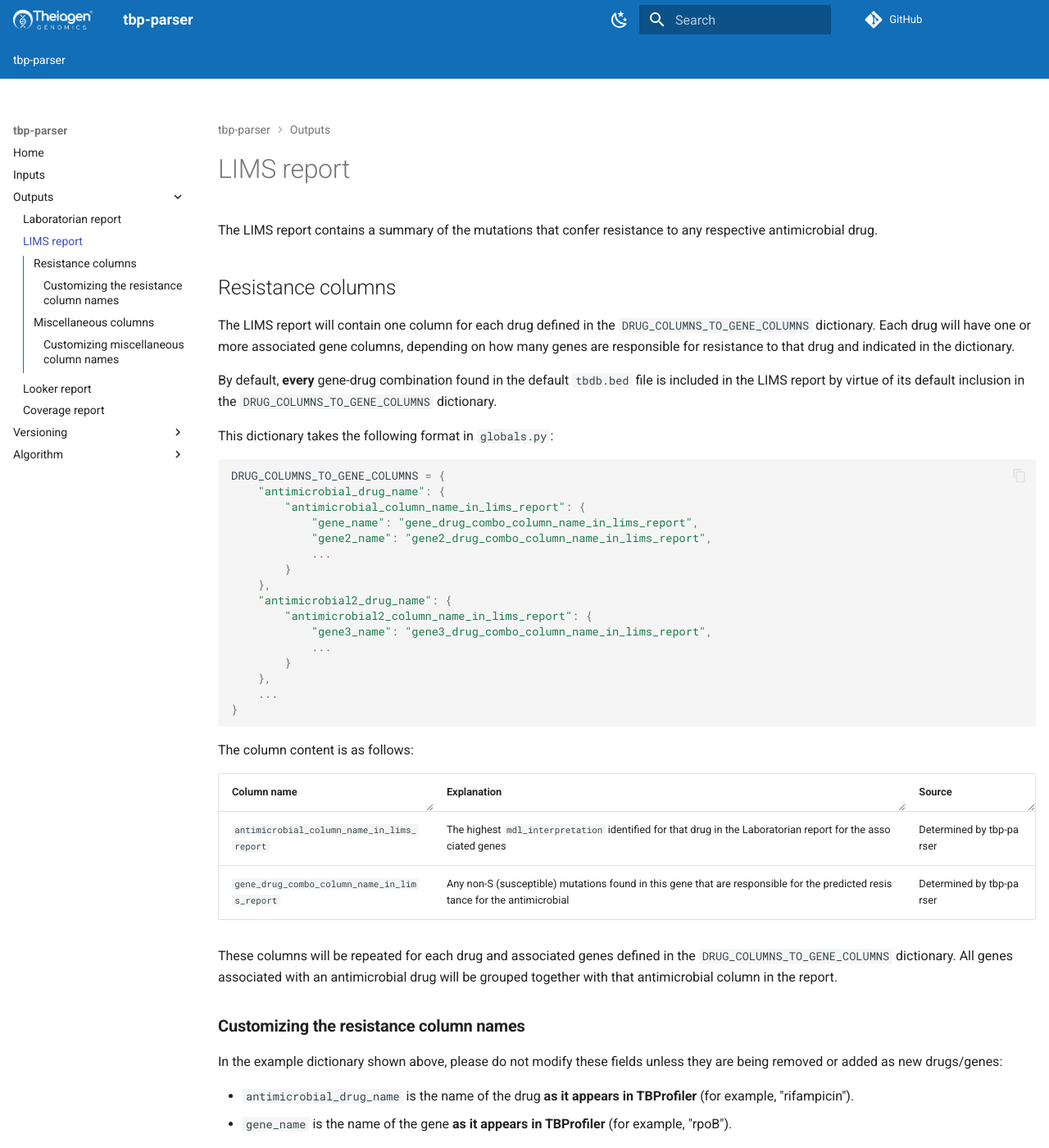
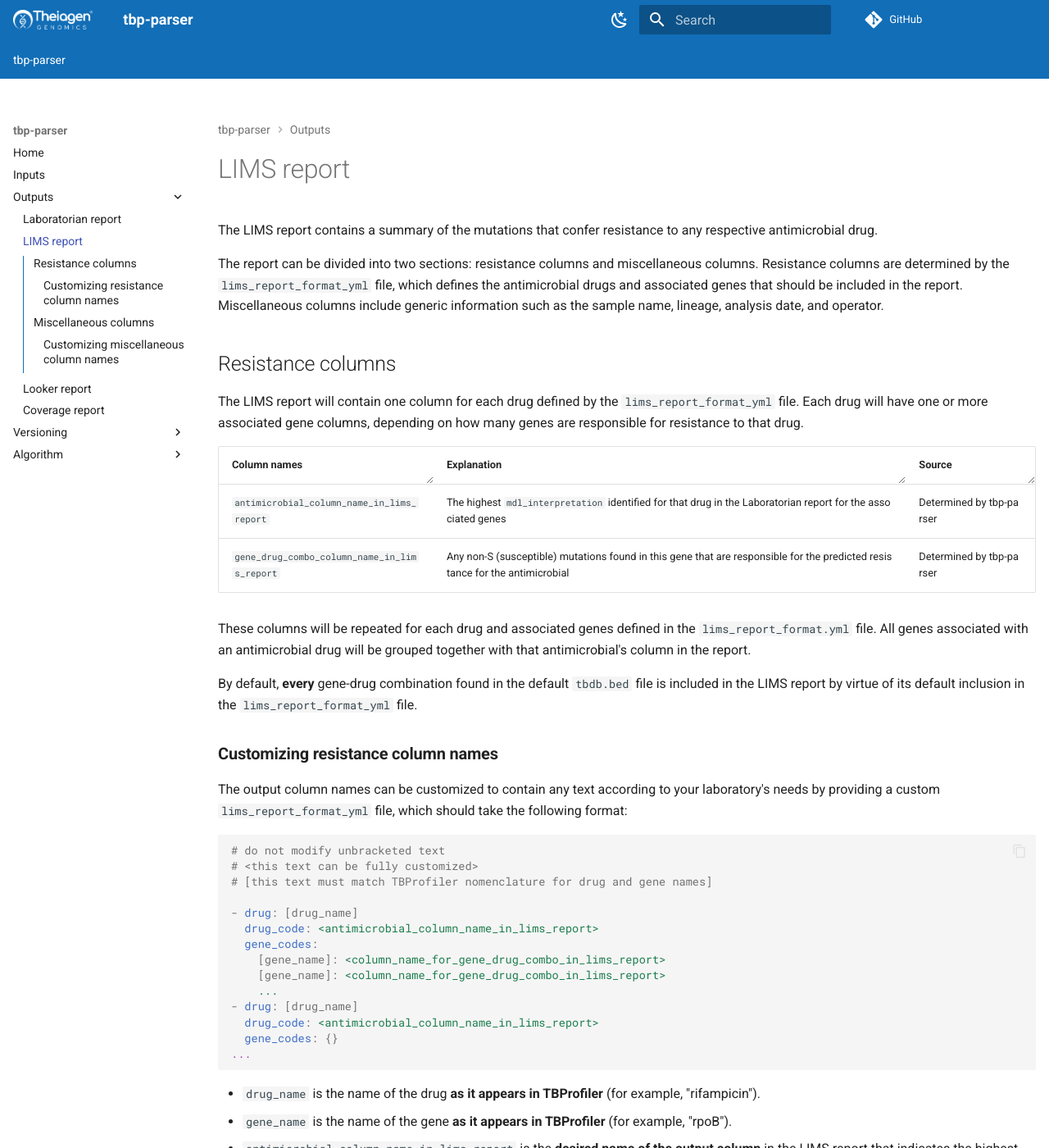
Before and after one commit to theiagen/tbp-parser, an MkDocs documentation site: the page built from docs/outputs/lims.md, in a window 1280 px wide and 1400 px high. Shown: the whole window at 82% size. Built offline with MkDocs 1.6.1 and Material for MkDocs 9.7.7, drawn with Linux system fonts in a browser that asks for light colours; comment, search, counter and statistics services are not loaded; the version menu is left out; some of the changed text lies outside the part shown.

Commit message:
doc changes

````diff
--- a/docs/outputs/lims.md
+++ b/docs/outputs/lims.md
@@ -4,66 +4,61 @@ title: LIMS Report
 
 The LIMS report contains a summary of the mutations that confer resistance to any respective antimicrobial drug.
 
+The report can be divided into two sections: resistance columns and miscellaneous columns. Resistance columns are determined by the `lims_report_format_yml` file, which defines the antimicrobial drugs and associated genes that should be included in the report. Miscellaneous columns include generic information such as the sample name, lineage, analysis date, and operator.
+
 ## Resistance columns
 
-The LIMS report will contain one column for each drug defined in the `DRUG_COLUMNS_TO_GENE_COLUMNS` dictionary. Each drug will have one or more associated gene columns, depending on how many genes are responsible for resistance to that drug and indicated in the dictionary.
+The LIMS report will contain one column for each drug defined by the `lims_report_format_yml` file. Each drug will have one or more associated gene columns, depending on how many genes are responsible for resistance to that drug.
 
-By default, **every** gene-drug combination found in the default `tbdb.bed` file is included in the LIMS report by virtue of its default inclusion in the `DRUG_COLUMNS_TO_GENE_COLUMNS` dictionary.
-
-This dictionary takes the following format in `globals.py`:
-
-```python
-DRUG_COLUMNS_TO_GENE_COLUMNS = {
-    "antimicrobial_drug_name": {
-        "antimicrobial_column_name_in_lims_report": {
-            "gene_name": "gene_drug_combo_column_name_in_lims_report",
-            "gene2_name": "gene2_drug_combo_column_name_in_lims_report",
-            ...
-        }
-    },
-    "antimicrobial2_drug_name": {
-        "antimicrobial2_column_name_in_lims_report": {
-            "gene3_name": "gene3_drug_combo_column_name_in_lims_report",
-            ...
-        }
-    },
-    ...
-}
-```
-
-The column content is as follows:
-
-| Column name  | Explanation | Source |
+| Column names  | Explanation | Source |
 | --- | --- | --- |
 | `antimicrobial_column_name_in_lims_report` | The highest `mdl_interpretation` identified for that drug in the Laboratorian report for the associated genes | Determined by tbp-parser |
 | `gene_drug_combo_column_name_in_lims_report` | Any non-S (susceptible) mutations found in this gene that are responsible for the predicted resistance for the antimicrobial | Determined by tbp-parser |
 
-These columns will be repeated for each drug and associated genes defined in the `DRUG_COLUMNS_TO_GENE_COLUMNS` dictionary. All genes associated with an antimicrobial drug will be grouped together with that antimicrobial column in the report.
+These columns will be repeated for each drug and associated genes defined in the `lims_report_format.yml` file. All genes associated with an antimicrobial drug will be grouped together with that antimicrobial's column in the report.
 
-### **Customizing the resistance column names**
+By default, **every** gene-drug combination found in the default `tbdb.bed` file is included in the LIMS report by virtue of its default inclusion in the `lims_report_format_yml` file.
 
-In the example dictionary shown above, please do not modify these fields unless they are being removed or added as new drugs/genes:
+### **Customizing resistance column names**
 
-- `antimicrobial_drug_name` is the name of the drug **as it appears in TBProfiler** (for example, "rifampicin").
-- `gene_name` is the name of the gene **as it appears in TBProfiler** (for example, "rpoB").
-
-However, the following fields can be customized to contain any text according to your laboratory's needs:
-
-- `antimicrobial_column_name_in_lims_report` is the **desired name of the output column** in the LIMS report that indicates the highest resistance interpretation for that drug (for example, "RIF_RESISTANCE").
-- `gene_drug_combo_column_name_in_lims_report` is the **desired name of the output column** in the LIMS report that indicates any mutations found in that gene that are responsible for the predicted resistance for that drug (for example, "RIF_RPOB_MUTATIONS").
-
-To overwrite this dictionary in a configuration file, use the following format:
+The output column names can be customized to contain any text according to your laboratory's needs by providing a custom `lims_report_format_yml` file, which should take the following format:
 
 ```yaml
-DRUG_COLUMNS_TO_GENE_COLUMNS:
-    rifampicin: # do not modify this text
-        RIF_RESISTANCE: # this is the column name for the antimicrobial
-            rpoB: RIF_RPOB_MUTATIONS # do not modify rpoB, but modify RIF_RPOB_MUTATIONS as needed
-    linezolid:
-        LZD_RESISTANCE:
-            rrl: LZD_RRL_MUTATIONS
-            rplC: LZD_RPLC_MUTATIONS
+# do not modify unbracketed text
+# <this text can be fully customized>
+# [this text must match TBProfiler nomenclature for drug and gene names]
+
+- drug: [drug_name]
+  drug_code: <antimicrobial_column_name_in_lims_report>
+  gene_codes:
+    [gene_name]: <column_name_for_gene_drug_combo_in_lims_report>
+    [gene_name]: <column_name_for_gene_drug_combo_in_lims_report>
     ...
+- drug: [drug_name]
+  drug_code: <antimicrobial_column_name_in_lims_report>
+  gene_codes: {}
+...
+```
+
+- `drug_name` is the name of the drug **as it appears in TBProfiler** (for example, "rifampicin").
+- `gene_name` is the name of the gene **as it appears in TBProfiler** (for example, "rpoB").
+- `antimicrobial_column_name_in_lims_report` is the **desired name of the output column** in the LIMS report that indicates the highest resistance interpretation for that drug (for example, "RIF_RESISTANCE").
+- `column_name_for_gene_drug_combo_in_lims_report` is the **desired name of the output column** in the LIMS report that indicates any mutations found in that gene that are responsible for the predicted resistance for that drug (for example, "RIF_RPOB_MUTATIONS").
+
+For example:
+
+```yaml
+- drug: rifampicin
+    drug_code: RIF
+    gene_codes:
+      rpoB: RIF_rpoB
+- drug: amikacin
+  drug_code: AMK
+  gene_codes:
+    bacA: AMK_bacA
+    ccsA: AMK_ccsA
+    eis: AMK_eis
+...
 ```
 
 ## Miscellaneous columns
````
Also changed, not shown: docs/outputs/laboratorian.md (+2 -0 lines), docs/outputs/looker.md (+2 -2 lines).
